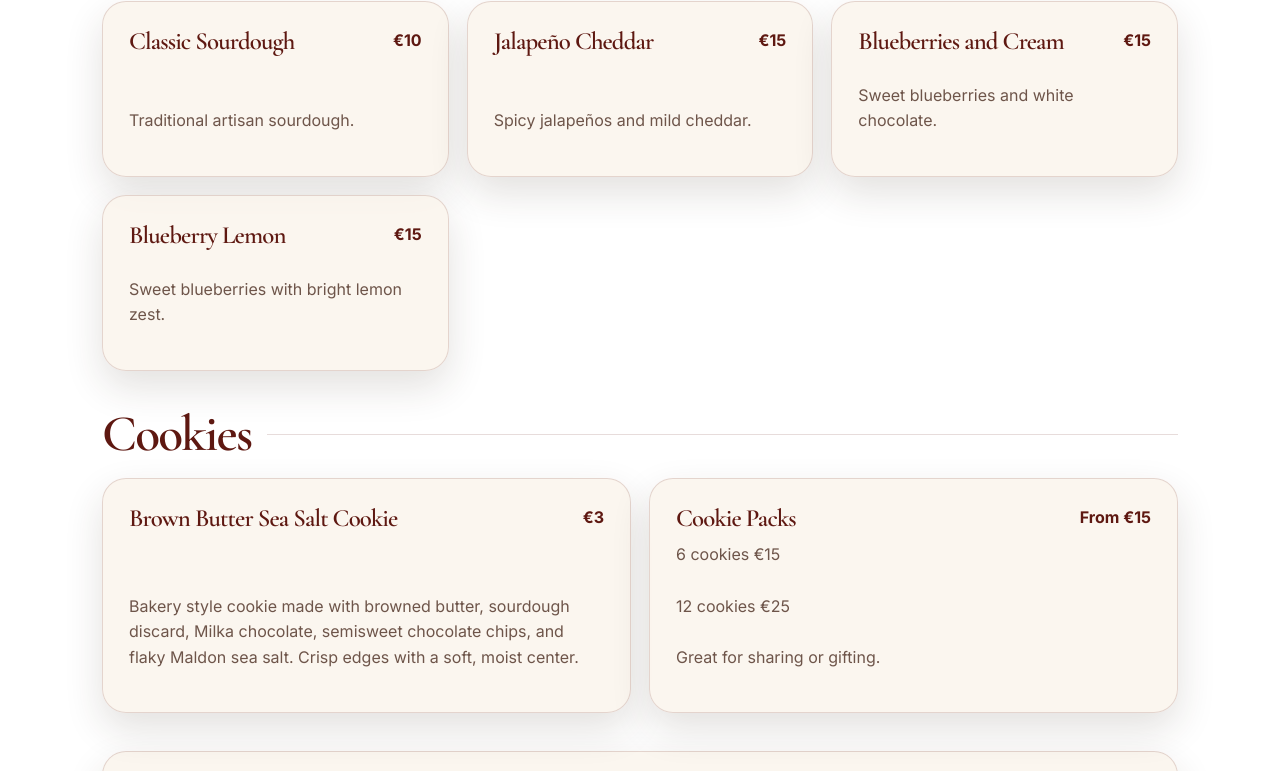
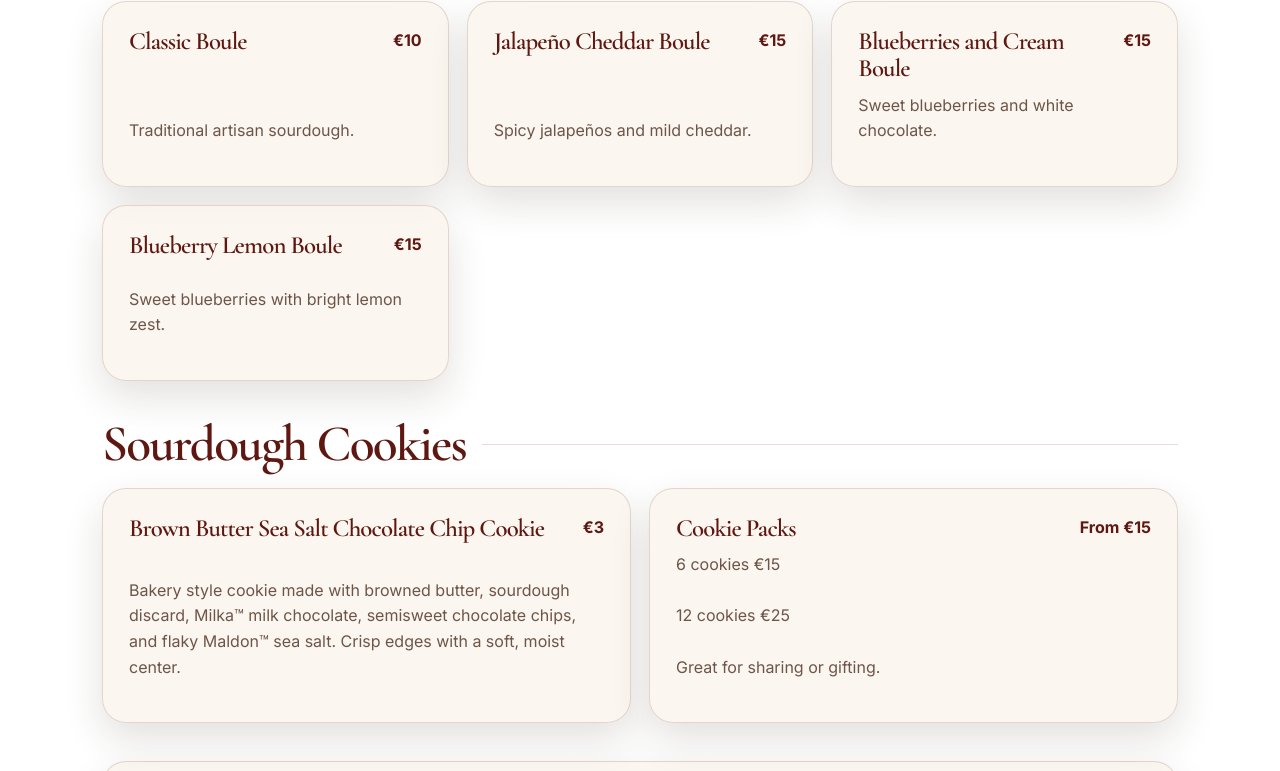
Before and after one commit to CloudPeptides/JessBakes.github.io, a plain HTML site: page menu.html in a window 1280 px wide. Shown: the part 514-1285 px from the top of the page. Drawn offline with nearby package versions, Linux system fonts and the light colour scheme.

Commit message:
Update menu.html

```diff
--- a/menu.html
+++ b/menu.html
@@ -35,21 +35,21 @@
 
   <section class="section">
     <div class="menu-section">
-      <div class="menu-section-title"><h2>Bread</h2></div>
+      <div class="menu-section-title"><h2>Sourdough Bread</h2></div>
       <div class="menu-grid">
-        <article class="menu-item"><div class="menu-item-top"><h3>Classic Sourdough</h3><span class="price">€10</span></div><p>Traditional artisan sourdough.</p></article>
-        <article class="menu-item"><div class="menu-item-top"><h3>Jalapeño Cheddar</h3><span class="price">€15</span></div><p>Spicy jalapeños and mild cheddar.</p></article>
-        <article class="menu-item"><div class="menu-item-top"><h3>Blueberries and Cream</h3><span class="price">€15</span></div><p>Sweet blueberries and white chocolate.</p></article>
-        <article class="menu-item"><div class="menu-item-top"><h3>Blueberry Lemon</h3><span class="price">€15</span></div><p>Sweet blueberries with bright lemon zest.</p></article>
+        <article class="menu-item"><div class="menu-item-top"><h3>Classic Boule</h3><span class="price">€10</span></div><p>Traditional artisan sourdough.</p></article>
+        <article class="menu-item"><div class="menu-item-top"><h3>Jalapeño Cheddar Boule</h3><span class="price">€15</span></div><p>Spicy jalapeños and mild cheddar.</p></article>
+        <article class="menu-item"><div class="menu-item-top"><h3>Blueberries and Cream Boule</h3><span class="price">€15</span></div><p>Sweet blueberries and white chocolate.</p></article>
+        <article class="menu-item"><div class="menu-item-top"><h3>Blueberry Lemon Boule</h3><span class="price">€15</span></div><p>Sweet blueberries with bright lemon zest.</p></article>
       </div>
     </div>
 
     <div class="menu-section">
-      <div class="menu-section-title"><h2>Cookies</h2></div>
+      <div class="menu-section-title"><h2>Sourdough Cookies</h2></div>
       <div class="menu-grid two">
         <article class="menu-item full">
-          <div class="menu-item-top"><h3>Brown Butter Sea Salt Cookie</h3><span class="price">€3</span></div>
-          <p>Bakery style cookie made with browned butter, sourdough discard, Milka chocolate, semisweet chocolate chips, and flaky Maldon sea salt. Crisp edges with a soft, moist center.</p>
+          <div class="menu-item-top"><h3>Brown Butter Sea Salt Chocolate Chip Cookie</h3><span class="price">€3</span></div>
+          <p>Bakery style cookie made with browned butter, sourdough discard, Milka™ milk chocolate, semisweet chocolate chips, and flaky Maldon™ sea salt. Crisp edges with a soft, moist center.</p>
         </article>
         <article class="menu-item full">
           <div class="menu-item-top"><h3>Cookie Packs</h3><span class="price">From €15</span></div>
```
